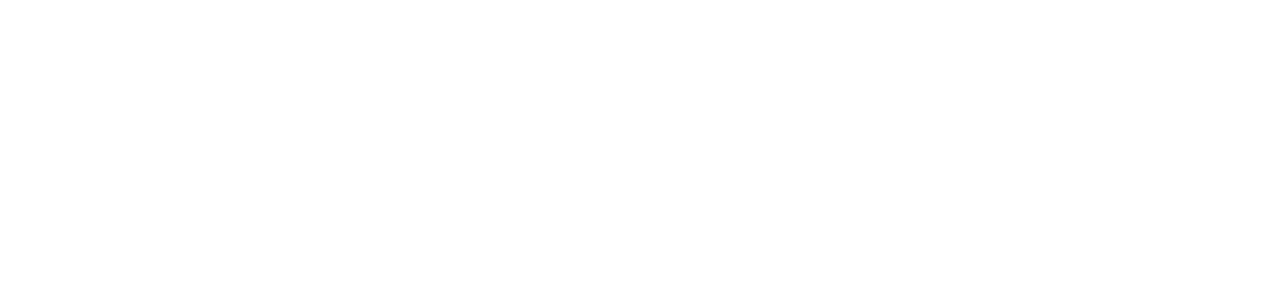
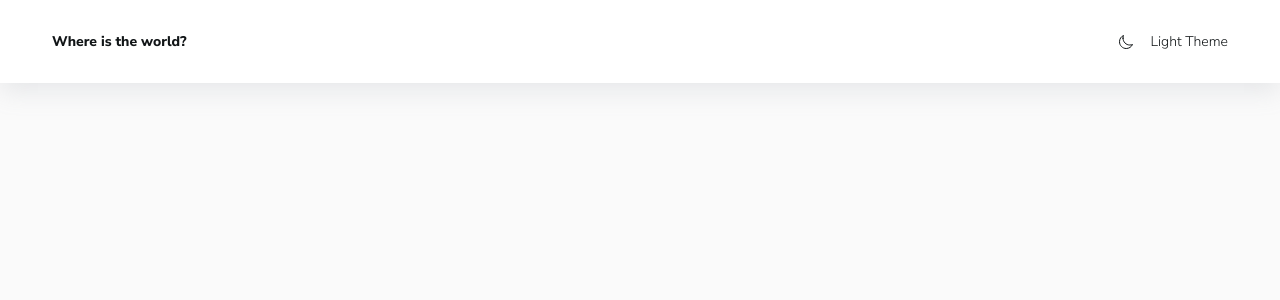
Before and after one commit to Harovinkin/harovinkin-pet-projects-2022, a React (Create React App) app in the folder find-country-flag/: page / in a window 1280 px wide. Shown: the top 300 px of the page. Built offline with nearby package versions, Linux system fonts and the light colour scheme.

Commit message:
header module is done

```diff
--- a/find-country-flag/src/App.js
+++ b/find-country-flag/src/App.js
@@ -1,8 +1,10 @@
+import { Header } from "./components/Header";
+
 function App() {
   return (
-    <div className="App">
-
-    </div>
+    <>
+      <Header />
+    </>
   );
 }
 
--- a/find-country-flag/src/components/Header.jsx
+++ b/find-country-flag/src/components/Header.jsx
@@ -1,9 +1,65 @@
-import React from 'react';
-import styled from "styled-components";
+import { useState, useEffect } from 'react';
+import styled from 'styled-components';
 import { Container } from './Container';
+import { IoMoon, IoMoonOutline } from 'react-icons/io5';
+
+const HeaderEl = styled.header`
+    box-shadow: var(--shadow);
+    background: var(--colors-ui-base);
+`;
+
+const Wrapper = styled.div`
+    display: flex;
+    justify-content: space-between;
+    align-items: center;
+    padding: 2rem 0;
+`;
+
+const Title = styled.a.attrs({
+    href: '/',
+})`
+    color: var(--colors-text);
+    font-size: var(--fs-sm);
+    text-decoration: none;
+    font-weight: var(--fw-bold);
+`;
+
+const ModeSwitcher = styled.div`
+    display: flex;
+    width: 110px;
+    justify-content: space-between;
+    align-items: center;
+    color: var(--colors-text);
+    font-size: var(--fs-sm);
+    cursor: pointer;
+    /* font-weight: var(--fw-bold); */
+    text-transform: capitalize;
+`;
 
 export const Header = () => {
-  return (
-    <Container>Header</Container>
-  )
-}
+    const [theme, setTheme] = useState('light');
+
+    const toggleTheme = () => setTheme(theme === 'light' ? 'dark' : 'light');
+
+    useEffect(() => {
+        document.body.setAttribute('data-theme', theme);
+    }, [theme]);
+
+    return (
+        <HeaderEl>
+            <Container>
+                <Wrapper>
+                    <Title>Where is the world?</Title>
+                    <ModeSwitcher onClick={toggleTheme}>
+                        {theme === 'light' ? (
+                            <IoMoonOutline size='16px' />
+                        ) : (
+                            <IoMoon size='16px' />
+                        )}
+                        Light Theme
+                    </ModeSwitcher>
+                </Wrapper>
+            </Container>
+        </HeaderEl>
+    );
+};
--- a/find-country-flag/src/index.css
+++ b/find-country-flag/src/index.css
@@ -19,13 +19,14 @@
   --fw-bold: 800;
 
   /* Other */
+
   --brd-rad: 0.5rem;
 
 }
 
   /* Theme Styles */
 
-body [data-theme="dark"] {
+body[data-theme="dark"] {
   --colors-text: hsl(0, 0%, 100%);
   --colors-bg: hsl(207, 26%, 17%);
   --colors-ui-base: hsl(209, 23%, 22%);
@@ -33,7 +34,7 @@
   --shadow: rgba(245, 245, 245, 0.2) 0 0 8px;
 }
 
-body [data-theme="light"] {
+body[data-theme="light"] {
   --colors-text: hsl(200, 15%, 8%);
   --colors-bg: hsl(0, 0%, 98%);
   --colors-ui-base: hsl(0, 0%, 100%);
```
